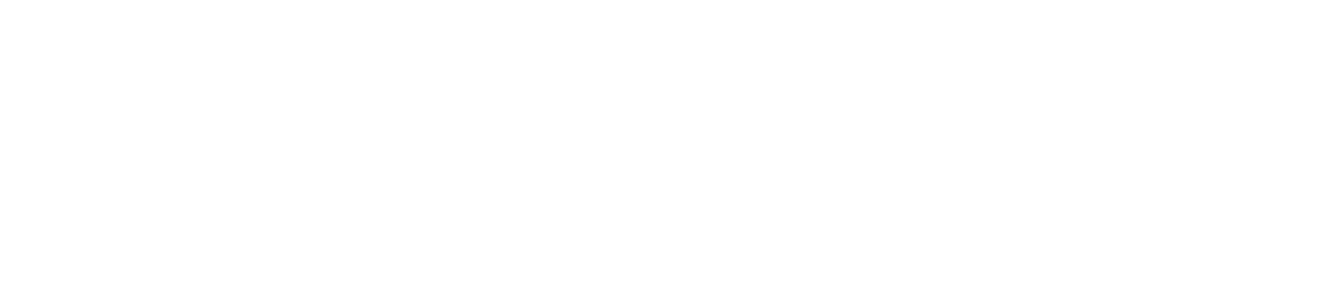
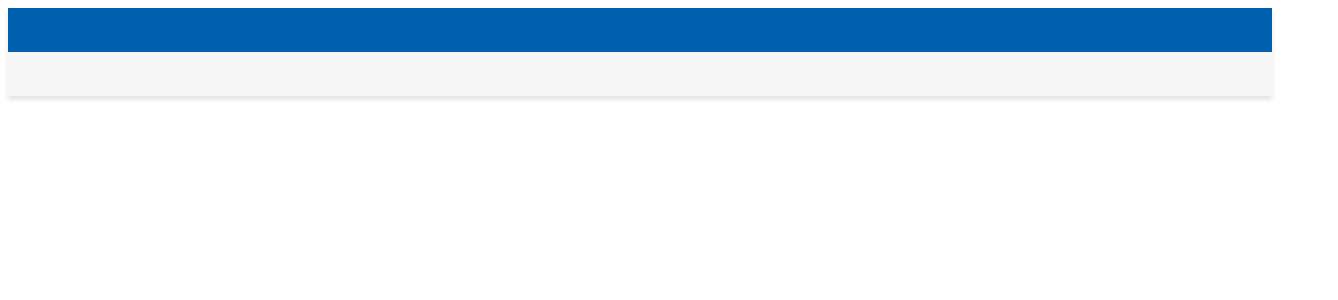
Before and after one commit to grusenka/inline-qt, a Vue app: page / in a window 1280 px wide. Shown: the top 300 px of the page, 1338 px wide, since content can reach past the window. Built offline with nearby package versions, Linux system fonts and the light colour scheme.

Commit message:
Верстка основного каркаса страницы.

```diff
--- a/public/index.html
+++ b/public/index.html
@@ -7,6 +7,6 @@
     <title>Inline qt</title>
   </head>
   <body class="document">
-    <div class="page" id="app"></div>
+    <div class="document__page" id="app"></div>
   </body>
 </html>
--- a/src/App.vue
+++ b/src/App.vue
@@ -1,4 +1,18 @@
 <template>
+    <header class="document__header" />
+
+    <div class="page">
+        <div class="page__main">
+            <main class="main">
+                <header class="main-header"></header>
+
+                <div class="main-content"></div>
+            </main>
+
+        </div>
+
+        <aside class="page__sidebar"></aside>
+    </div>
 </template>
 
 <script>
@@ -6,3 +20,7 @@
   name: 'App',
 };
 </script>
+
+<style lang="scss">
+@import "./components/Page/Page";
+</style>
--- /dev/null
+++ b/src/components/Document/Document.scss
@@ -0,0 +1,17 @@
+@import url('https://fonts.googleapis.com/css2?family=Roboto:wght@400;500&display=swap');
+
+.document {
+  font-family: Roboto, sans-serif;;
+  font-size: 14px;
+  color: #212121;
+
+  &__body {
+    margin: 0;
+  }
+
+  &__header {
+    height: 88px;
+    background: repeating-linear-gradient(0, #f7f7f7, #f7f7f7 44px, #005fae 44px, #005fae 88px);
+    box-shadow: 0px 4px 4px rgba(0, 0, 0, .1);
+  }
+}
--- /dev/null
+++ b/src/components/Page/Page.scss
@@ -0,0 +1,13 @@
+.page {
+  display: grid;
+  width: 100%;
+  max-width: 1366px;
+  margin: auto;
+  padding: 0 33px 104px;
+  grid-template-columns: 1fr 160px ;
+  grid-column-gap: 20px;
+
+  &__sidebar {
+    width: 160px;
+  }
+}
--- a/src/main.js
+++ b/src/main.js
@@ -1,4 +1,5 @@
 import { createApp } from 'vue';
 import App from './App.vue';
+import './components/Document/Document.scss';
 
 createApp(App).mount('#app');
```
